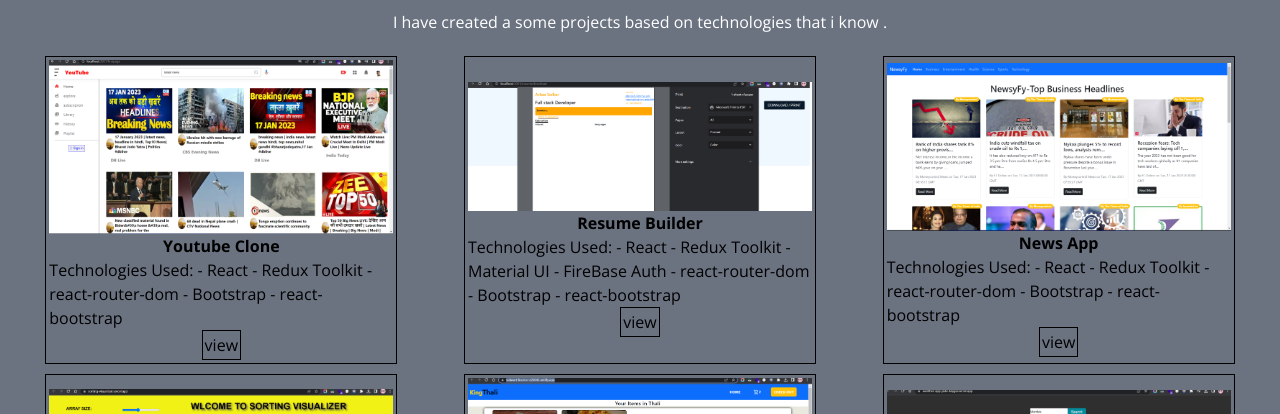
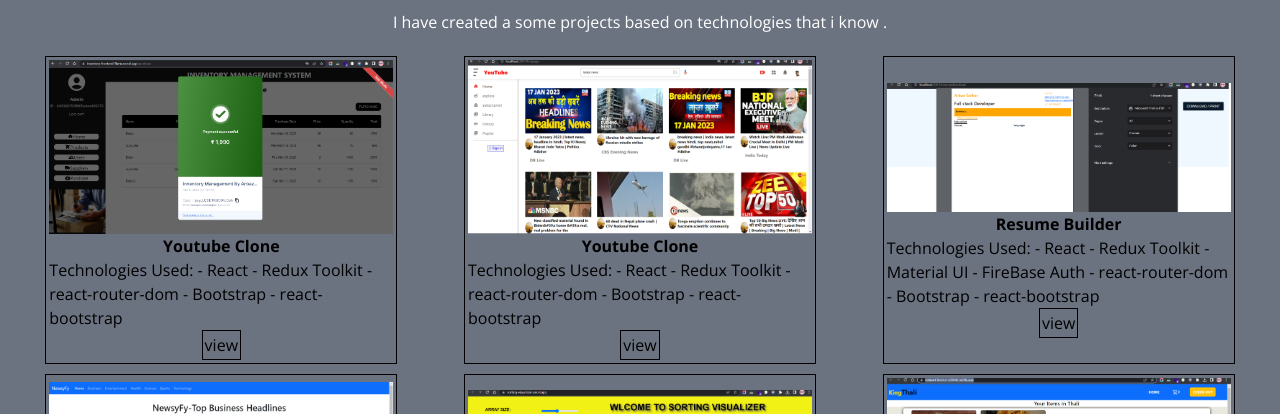
Before and after one commit to Arbaz49/portfolio, a React (Create React App) app: page / in a window 1280 px wide. Shown: the part 1770-2184 px from the top of the page. Built offline with nearby package versions, Linux system fonts and the light colour scheme.

Commit message:
inventory project added

```diff
--- a/src/Components/Projects.js
+++ b/src/Components/Projects.js
@@ -4,6 +4,7 @@
 import news_app from "../assets/news app.png";
 import sortingVisualizer from "../assets/sortingVisualizer.png";
 import weatherImg from "../assets/weatherImg.png";
+import inventory from "../assets/inventory.png";
 
 import thaliOrdering from "../assets/thaliOrdering.png";
 import "../styles/projects.css";
@@ -20,6 +21,13 @@
         </p>
       </div>
       <div className="p-3 m-3 sm:p-0 flex flex-wrap justify-around ">
+      <div className="card">
+          <img src={inventory} alt="ba" />
+          <h4 className="mx-5">Youtube Clone</h4>
+          <p>Technologies Used: - React - Redux Toolkit - react-router-dom - Bootstrap - react-bootstrap</p>
+          <a href="https://inventory-frontend-flame.vercel.app/login" target={"_blank"} rel="noreferrer">view</a>
+
+        </div>
 
         <div className="card">
           <img src={youtube} alt="ba" />
```
Also changed, not shown: src/assets/inventory.png (added).
